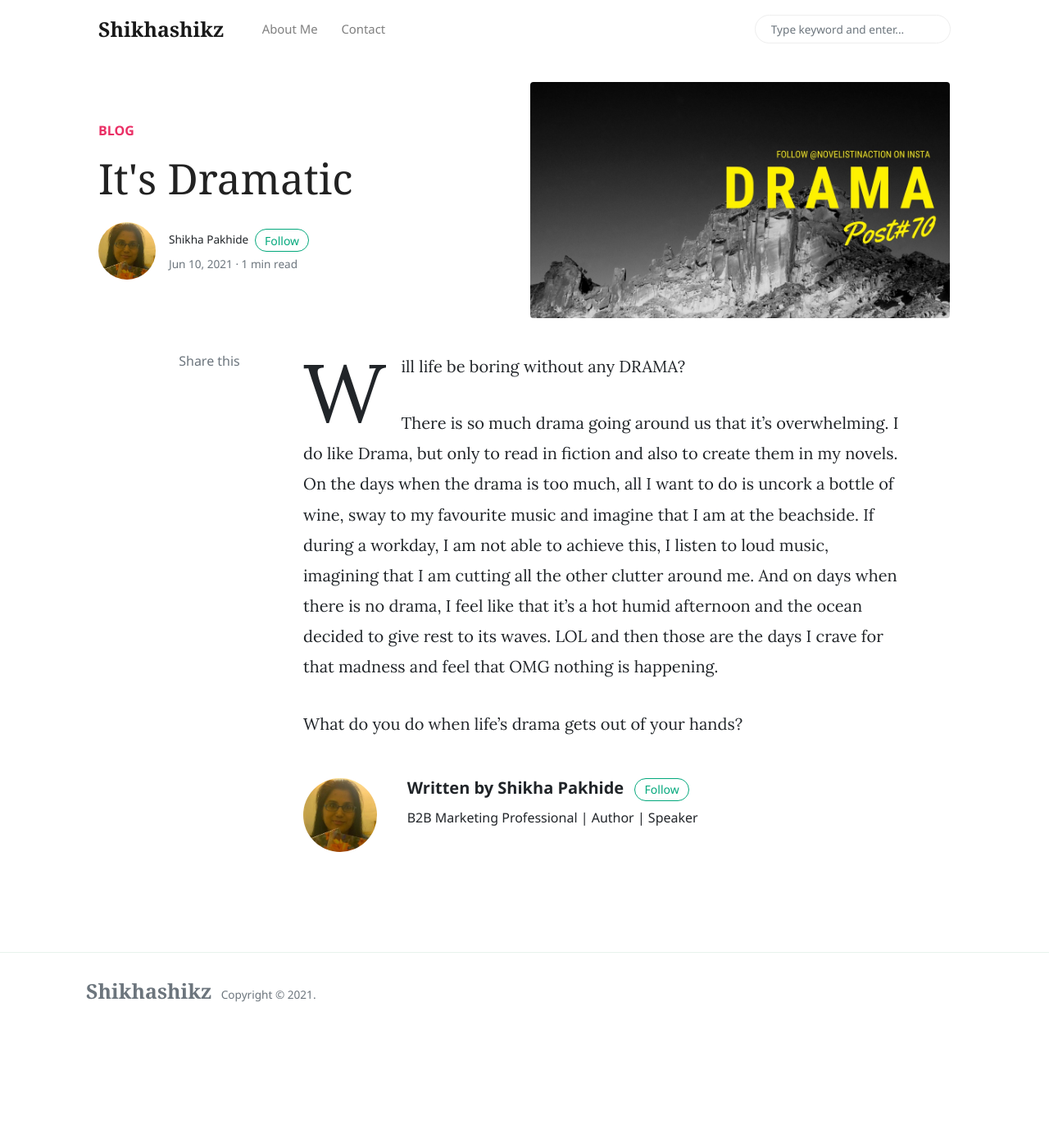
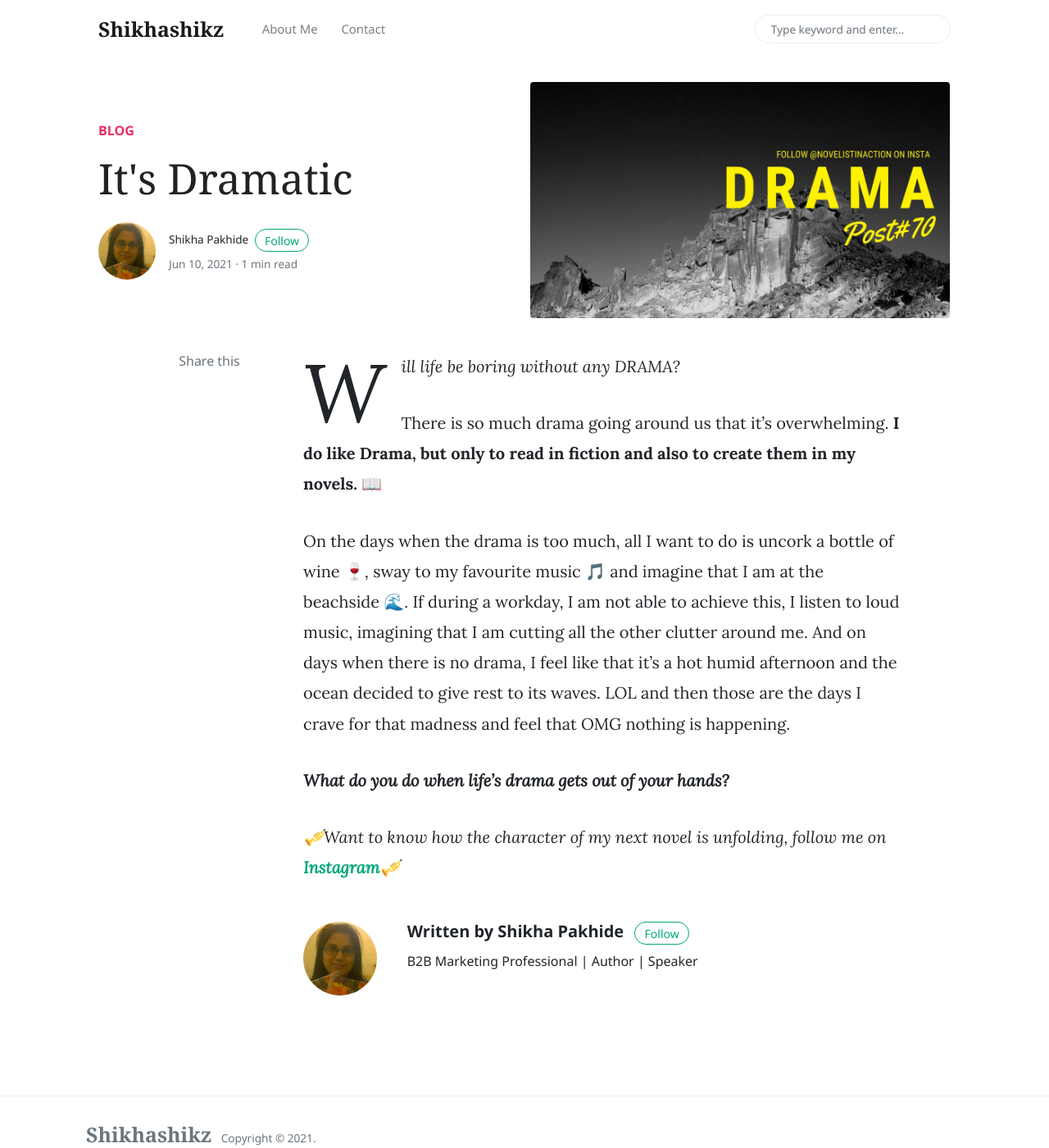
Before and after one commit to shikhashikz/shikhashikz.github.io, a Jekyll site: the page built from _posts/2021-06-10-Life-is-Drama-DailyBlogPost.md, in a window 1280 px wide and 1400 px high. Shown: the whole window at 82% size. Built offline with Jekyll 4.4.1, drawn with Linux system fonts in a browser that asks for light colours; nearby versions of some CDN libraries; comment, search, counter and statistics services are not loaded.

Commit message:
Update 2021-06-10-Life-is-Drama-DailyBlogPost.md

```diff
--- a/_posts/2021-06-10-Life-is-Drama-DailyBlogPost.md
+++ b/_posts/2021-06-10-Life-is-Drama-DailyBlogPost.md
@@ -6,8 +6,12 @@ keywords: blog writing author shikhashikz writing writinglife writingcommunity d
 image: assets/images/Dramapost70.jpg
 
 ---
-Will life be boring without any DRAMA?
+*Will life be boring without any DRAMA?*
 
-There is so much drama going around us that it’s overwhelming. I do like Drama, but only to read in fiction and also to create them in my novels. On the days when the drama is too much, all I want to do is uncork a bottle of wine, sway to my favourite music and imagine that I am at the beachside. If during a workday, I am not able to achieve this, I listen to loud music, imagining that I am cutting all the other clutter around me. And on days when there is no drama, I feel like that it’s a hot humid afternoon and the ocean decided to give rest to its waves. LOL and then those are the days I crave for that madness and feel that OMG nothing is happening.
+There is so much drama going around us that it’s overwhelming. **I do like Drama, but only to read in fiction and also to create them in my novels.** 📖
 
-What do you do when life’s drama gets out of your hands?
+On the days when the drama is too much, all I want to do is uncork a bottle of wine 🍷, sway to my favourite music 🎵 and imagine that I am at the beachside 🌊. If during a workday, I am not able to achieve this, I listen to loud music, imagining that I am cutting all the other clutter around me. And on days when there is no drama, I feel like that it’s a hot humid afternoon and the ocean decided to give rest to its waves. LOL and then those are the days I crave for that madness and feel that OMG nothing is happening.
+
+***What do you do when life’s drama gets out of your hands?***
+
+*🎺Want to know how the character of my next novel is unfolding, follow me on **[Instagram](https://www.instagram.com/novelistinaction/)**🎺*
```
